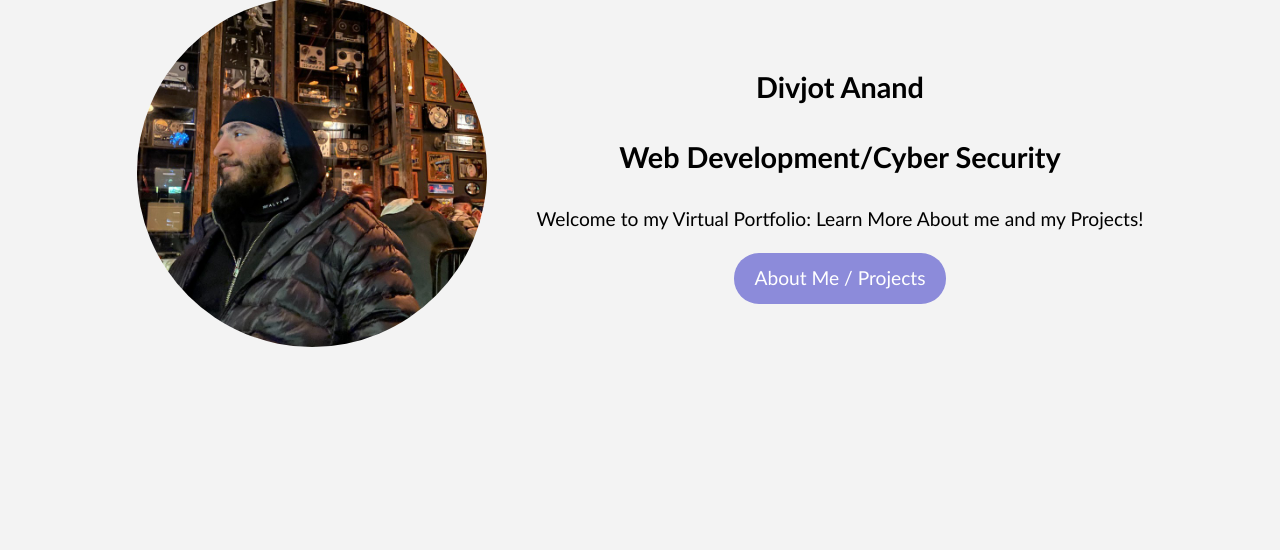
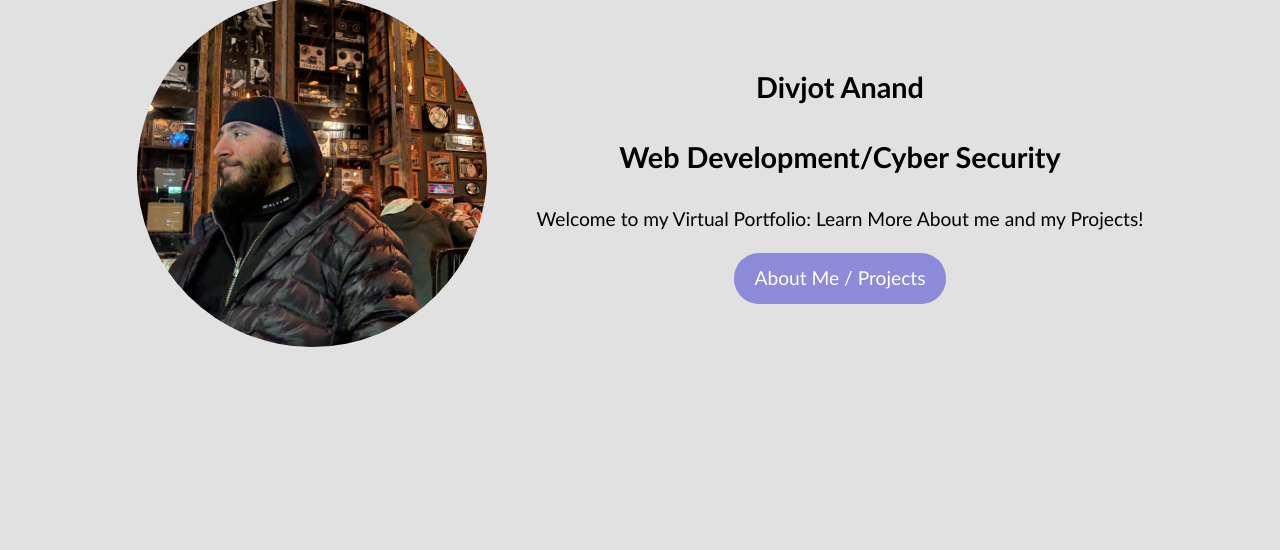
Before and after one commit to NJIT-WIS/midterm-portfolio-divanand13, a plain HTML site: page docs/index.html in a window 1280 px wide. Shown: the part 75-625 px from the top of the page. Drawn offline with Linux system fonts and the light colour scheme; a web font is replaced by a local one.

Commit message:
changed background color #16

```diff
--- a/docs/css/main.css
+++ b/docs/css/main.css
@@ -1,6 +1,6 @@
 
 :root {
-    --background-color: #f3f3f3;
+    --background-color: #e1e1e1;
     --base-link-color: #000000;
     --primary-color: #8C8BDA;
     --secondary-color: #000;
```
